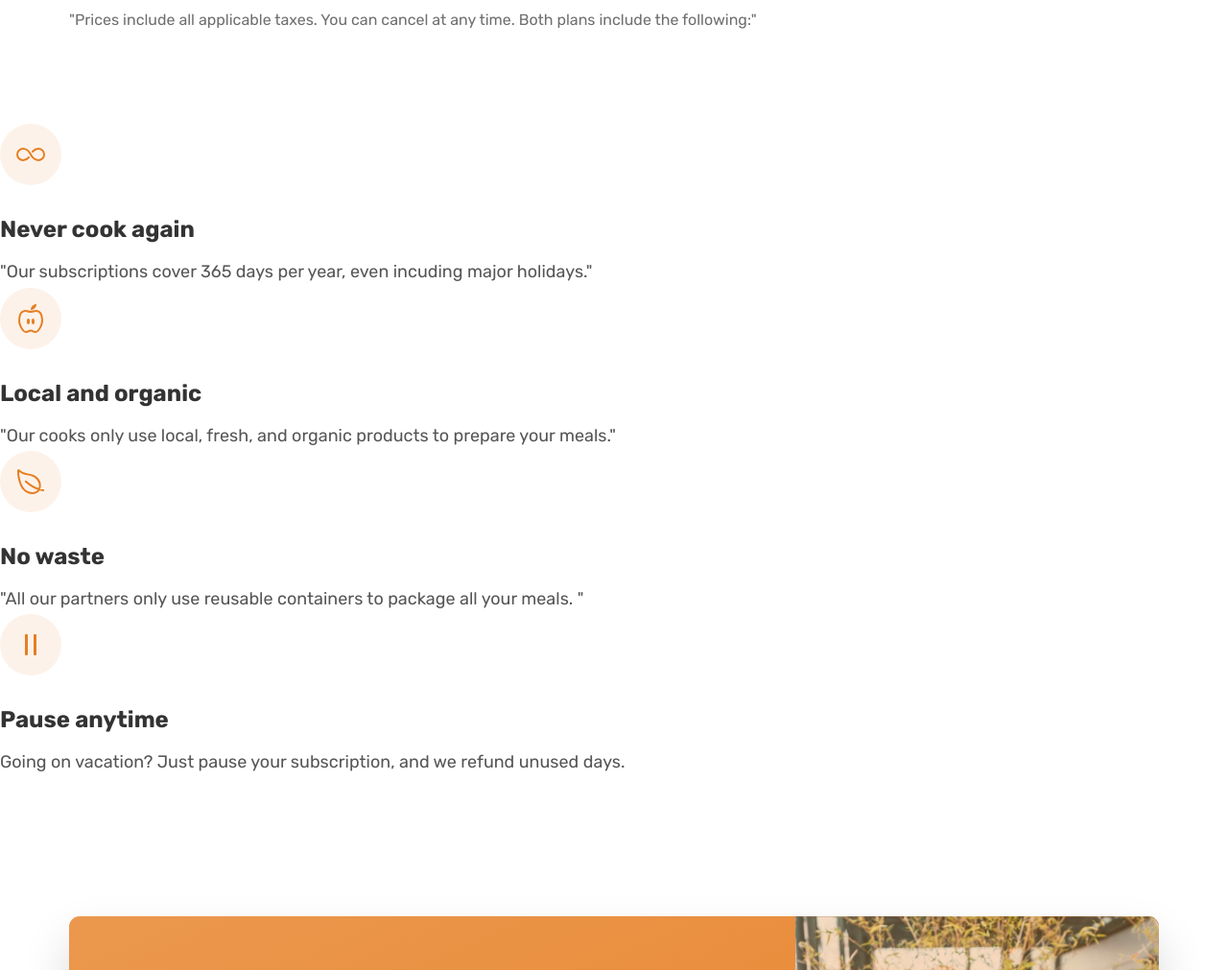
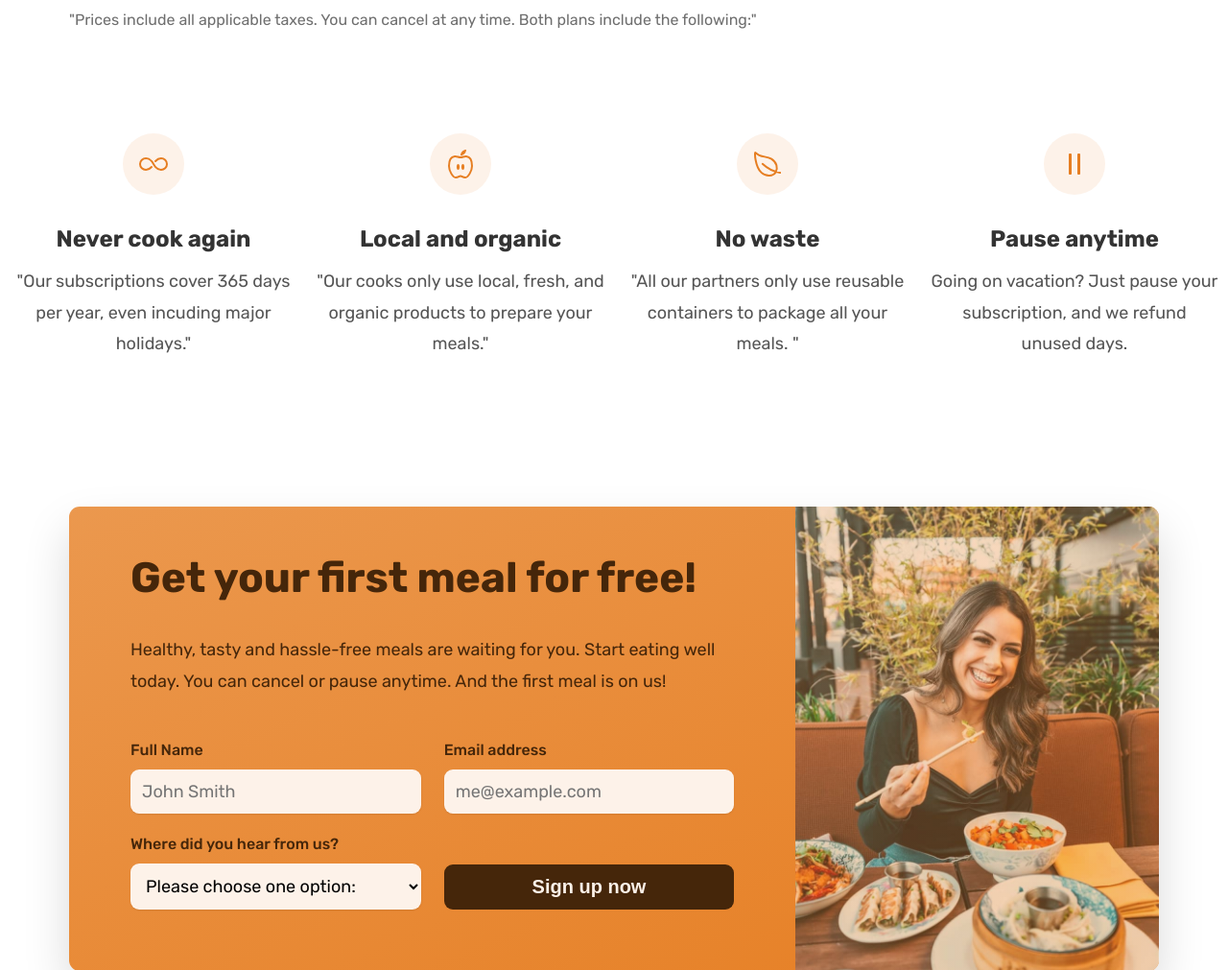
Before and after one commit to OnomeVera/omnifood, a plain HTML site: page index.html in a window 1280 px wide. Shown: the part 6520-7531 px from the top of the page at 96% size. Drawn offline with nearby package versions, Linux system fonts and the light colour scheme.

Commit message:
worked on the feature section

```diff
--- a/CSS/style.css
+++ b/CSS/style.css
@@ -588,6 +588,28 @@ strong{
   padding: 1.6rem;
   border-radius: 50%;
 }
+
+.container-grid-grid--4-cols {
+  display: flex;
+  flex-wrap: wrap;
+}
+
+.feature {
+  flex: 1 0 20%; /* Adjust width as needed for 4 columns */
+  margin: 10px; /* Adjust margin as needed */
+  text-align: center;
+}
+
+/* .feature-title {
+  font-weight: bold;
+}
+
+.feature-text {
+  margin-top: 5px;
+ /* Adjust margin
+} */
+
+
 .feature-title{
   font-size: 2.4rem;
   color:#333;
```
